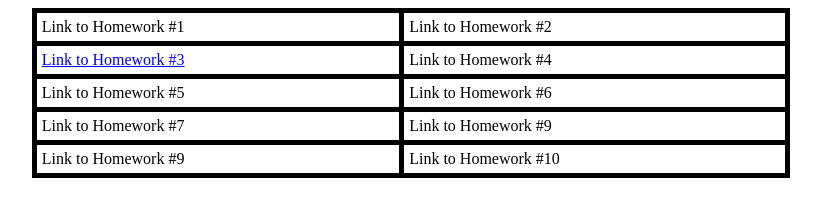
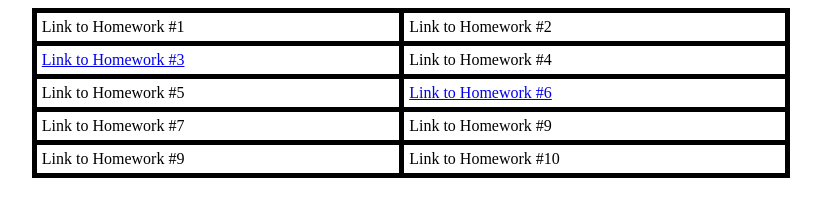
Before and after one commit to jasminesodhi/jasminesodhi.github.io, a plain HTML site: page csci571_9999298041.html in a window 1280 px wide. Shown: the whole page, without its empty margins (229-1050 px from the left). Drawn offline with Linux system fonts and the light colour scheme.

Commit message:
Updated assignment 6 link

```diff
--- a/csci571_9999298041.html
+++ b/csci571_9999298041.html
@@ -24,7 +24,7 @@ th, td {
   </tr>
   <tr>
     <td>Link to Homework #5</td>
-    <td>Link to Homework #6 </td>
+    <td><a href="https://dsci551-hw6.wl.r.appspot.com/static/business.html">Link to Homework #6</a></td>
   </tr>
   <tr>
     <td>Link to Homework #7</td>
```
Also changed, not shown: 1 other file.
